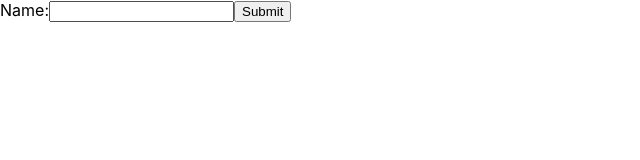
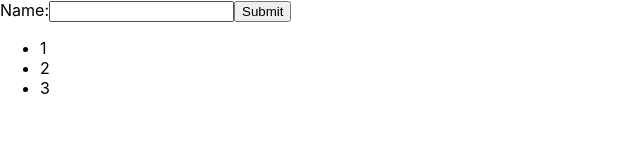
Before and after one commit to mateiclaudiu/lista-elim-fe, a React (Create React App) app: page / in a window 1280 px wide. Shown: the top 160 px of the page, without its empty margins (0-640 px from the left). Built offline with nearby package versions, Linux system fonts and the light colour scheme.

Commit message:
Show list of value input

```diff
--- a/src/App.js
+++ b/src/App.js
@@ -1,11 +1,12 @@
-import logo from './logo.svg';
 import './App.css';
 import {Component} from "react";
 
 class App extends Component {
   constructor(props) {
     super(props);
-    this.state = {value: ''};
+    this.state = {
+      list: [1, 2, 3]
+    };
 
     this.handleChange = this.handleChange.bind(this);
     this.handleSubmit = this.handleSubmit.bind(this);
@@ -16,20 +17,30 @@ class App extends Component {
   }
 
   handleSubmit(event) {
+    this.state.list.push(this.state.value)
+    this.setState({value: this.state.value});
     alert('A name was submitted: ' + this.state.value);
     event.preventDefault();
   }
 
   render() {
     return (
-      <form onSubmit={this.handleSubmit}>
-        <label>
-          Name:
-          <input type="text" value={this.state.value} onChange={this.handleChange} />
-        </label>
-        <input type="submit" value="Submit" />
-      </form>
-    );
+      <>
+        <form onSubmit={this.handleSubmit}>
+          <label>
+            Name:
+            <input type="text" value={this.state.value} onChange={this.handleChange}/>
+          </label>
+          <input type="submit" value="Submit"/>
+        </form>
+        <div>
+          <ul>
+            {this.state.list.map(item => (
+              <li key={item}>{item}</li>
+            ))}
+          </ul>
+        </div>
+      </>);
   }
 }
 
```
